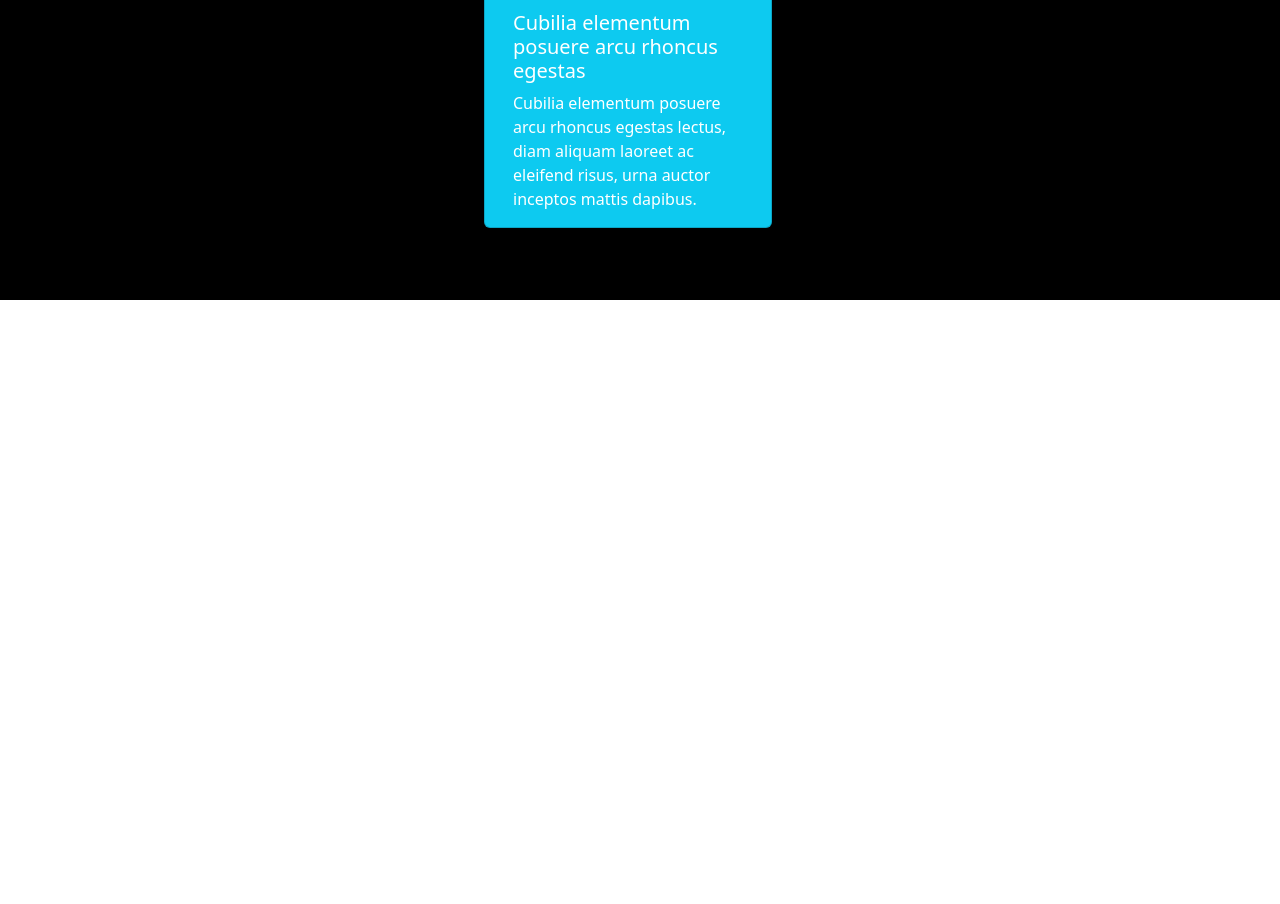
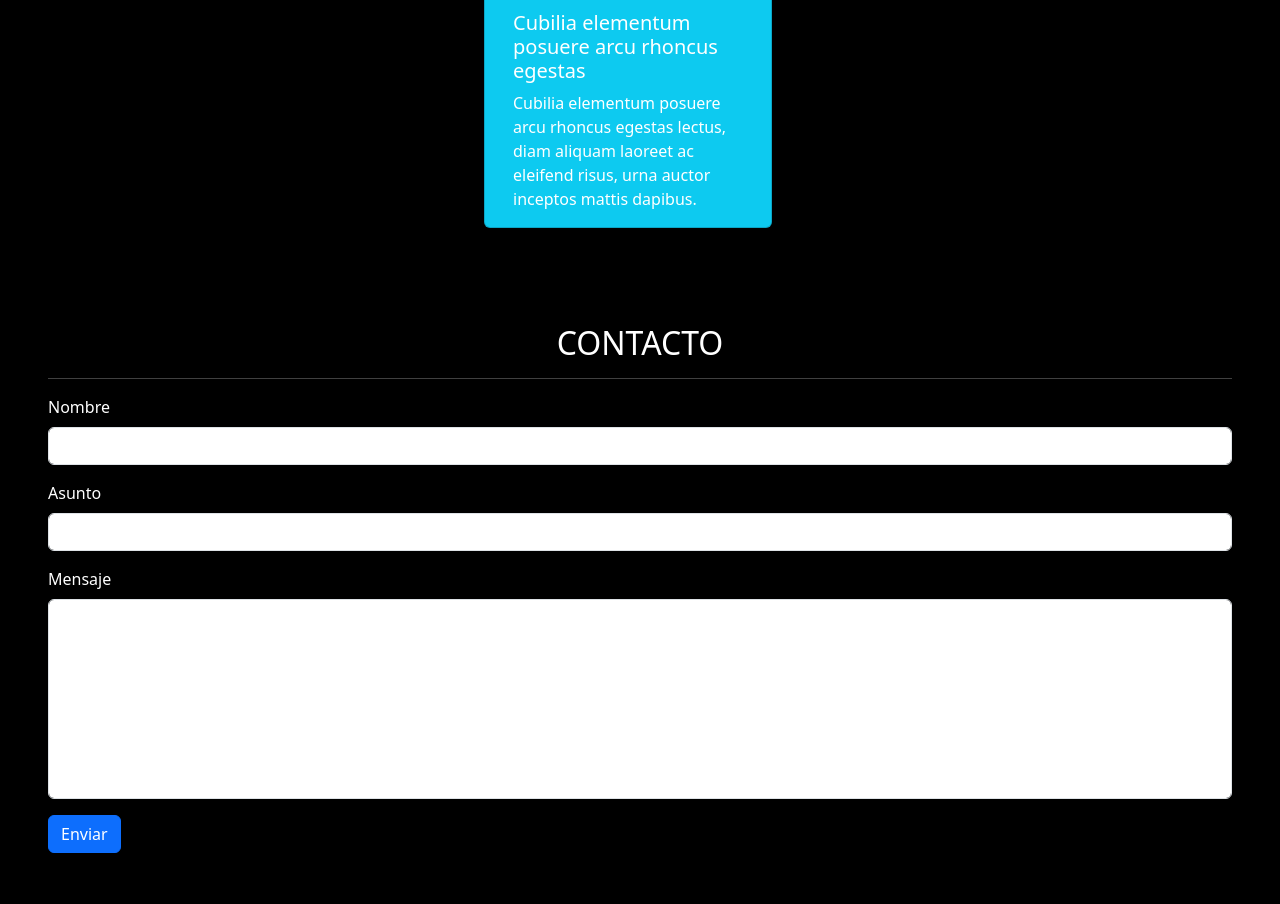
Before and after one commit to JAFADX/Viajes-Chile, a plain HTML site: page index.html in a window 1280 px wide. Shown: the part 2312-3216 px from the top of the page. Before the commit the page ends 2612 px from the top, so only its background shows below. Drawn offline with nearby package versions, Linux system fonts and the light colour scheme.

Commit message:
Contacto listo

```diff
--- a/assets/style/index.css
+++ b/assets/style/index.css
@@ -12,3 +12,7 @@
 .tarjet {
     gap: 9rem;
 }
+.mensaje {
+    height: 200px;
+
+}
--- a/index.html
+++ b/index.html
@@ -108,6 +108,28 @@
                     </div>
                 </div>
             </div>
+            <div id="contacto" class="py-5">
+                <h2 class="text-center">CONTACTO</h2>
+                <hr>
+                <div>
+                    <form>
+                        <div class="mb-3">
+                            <label for="exampleInputEmail1" class="form-label">Nombre</label>
+                            <input type="email" class="form-control" id="exampleInputEmail1" aria-describedby="emailHelp">
+                        </div>
+                        <div class="mb-3">
+                            <label for="exampleInputPassword1" class="form-label">Asunto</label>
+                            <input type="password" class="form-control" id="exampleInputPassword1">
+                        </div>
+                        <div class="mb-3">
+                            <label for="exampleInputPassword1" class="form-label">Mensaje</label>
+                            <input type="password" class=" mensaje form-control" id="exampleInputPassword1">
+                        </div>
+                        <button type="submit" class="btn btn-primary">Enviar</button>
+                    </form>
+                </div>
+
+            </div>
 
 
         </section>
```
